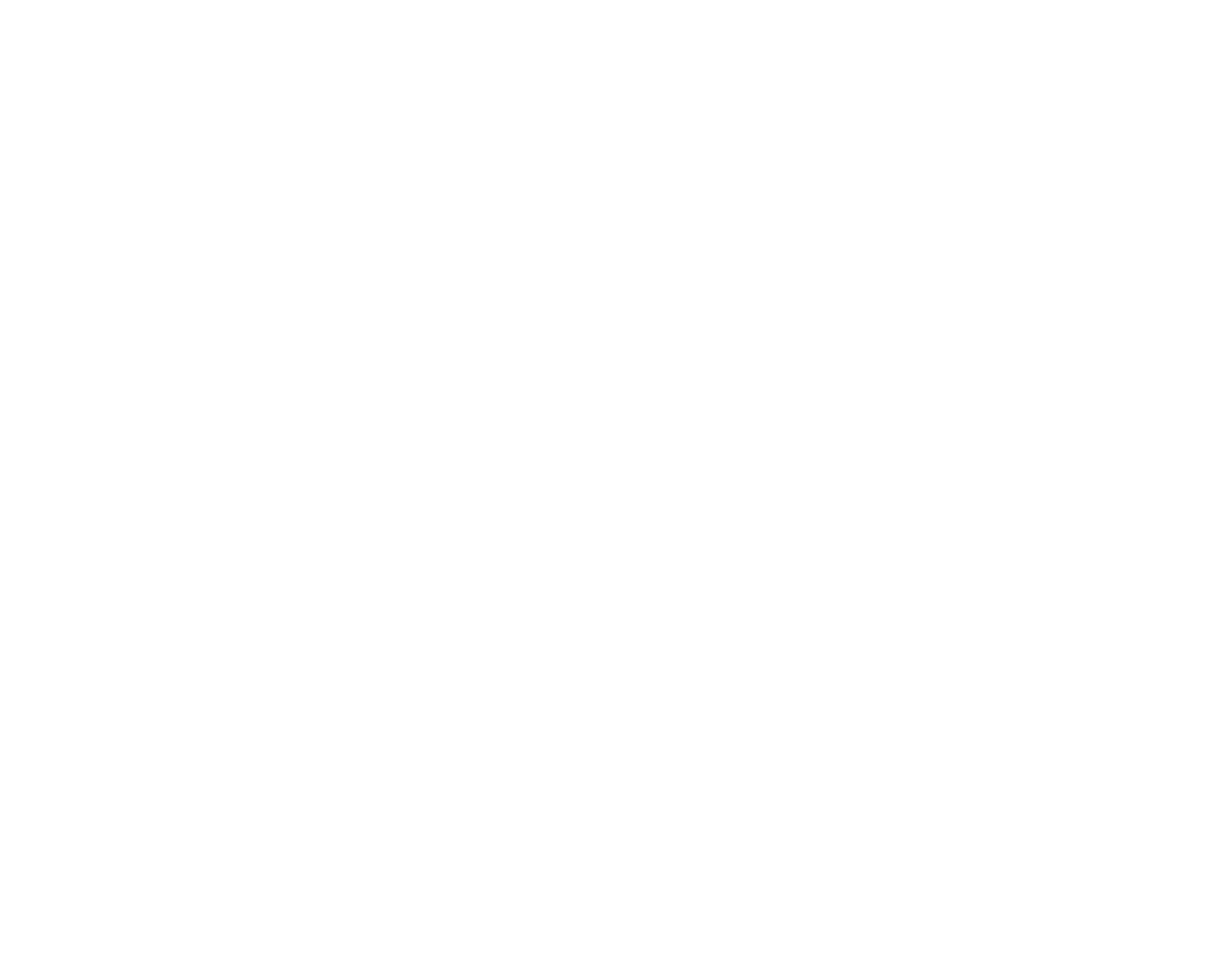
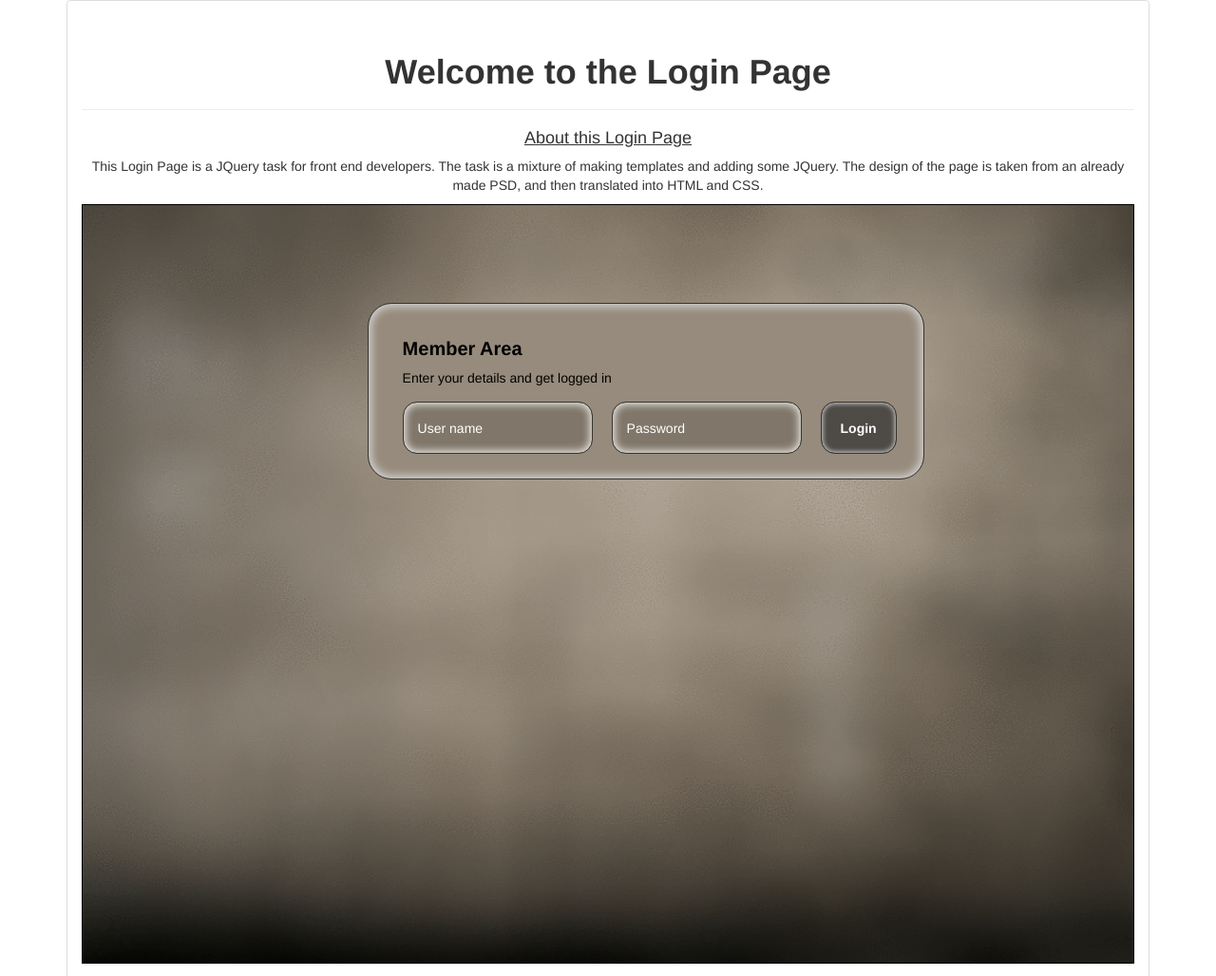
Before and after one commit to borgbjerg1906/Wiredelta-Assignments-Repository, a plain HTML site: page JQuery/Login Page 1.X/index.html in a window 1280 px wide. Shown: the top 1028 px of the page at 95% size. Before the commit the page ends 800 px from the top, so only its background shows below. Drawn offline with nearby package versions, Linux system fonts and the light colour scheme.

Commit message:
Login Page.. not finished

```diff
--- a/HTML and CSS/Profile X.3/profilestyle.css
+++ b/HTML and CSS/Profile X.3/profilestyle.css
@@ -51,7 +51,7 @@ border-top: 3px solid black;
 padding: 10px;
 width: auto;
 height: 100%;
-background-color: #A9E2F3;
+background-color: blue;
 
 
 
--- /dev/null
+++ b/JQuery/Login Page 1.X/css/stylesheet.css
@@ -0,0 +1,109 @@
+
+
+body
+{
+	display:-webkit-box;
+	-webkit-box-flex: 1;
+background-color: orange;
+
+font-family:
+Georgia, "Times New Roman",
+Times, serif;
+
+}
+#login-div{
+   display:-webkit-box;
+   -webkit-box-orient: horizontal;
+	height: auto;
+	display: inline-block;
+	position: relative;
+	padding: 2%;
+	border: 1px solid #38342f;
+	width: 75%;
+    margin: 0 auto;
+    margin-left: auto;
+    margin-top: 10%;
+   	border-radius: 25px;
+	background: #968b7c;
+	-webkit-box-shadow: 0 0 10px 3px lightgrey inset;
+}
+
+#member-area-heading
+{
+	font-size: 20px;
+}
+#about-heading{
+	text-decoration: underline;
+}
+input{
+	-webkit-box-flex: 1;
+	-webkit-box-shadow: 0px 0px 10px 1px #fff inset;
+	background: #80776a;
+	border: 1px solid #38342f;
+	height: 55px;
+	width: 200px;
+	overflow: hidden;
+	padding: 15px;
+	border-radius: 15px;
+	color: #ff0000;
+	margin-left: 10px;
+	float: left;
+
+}
+input:focus{
+	color: white;
+	font-weight: bold;
+}
+::-webkit-input-placeholder { /* WebKit, Blink, Edge */
+    color:    white !important;
+}
+
+#login-button{
+	-webkit-box-shadow: 0 0 5px 1px lightgrey inset;
+
+	margin-top:5px;
+	float: left;
+	background: #4e4a46;
+	height: 55px;
+	width: 80px;
+	border-radius: 15px;
+	border: none;
+	color:white;
+	border: 1px solid #38342f;
+	margin-bottom: 10px;
+	margin-right: 10px;
+}
+#password-input, #username-input{
+	margin-left: 20px;
+	margin-top: 5px;
+}
+#login-button{
+	margin-left: 20px;
+}
+.big-text-div{
+	margin-left: 20px;
+	color:black;
+}
+.small-text-div{
+	margin-bottom: 10px;
+
+}
+#content_div{
+	background-image: url('../images/dark-bg.gif');
+	background-repeat: no-repeat;
+background-size: cover;
+    display:-webkit-box;
+    -webkit-box-flex: 1;
+-webkit-box-orient: vertical;
+border:1px solid black;
+padding: 25px;
+padding-left: 300px;
+
+height: 800px;
+width: 100%;
+}
+.container
+{
+	border-radius: 10px solid #2EFE64;
+	border-radius: 20%
+}
--- a/JQuery/Login Page 1.X/index.html
+++ b/JQuery/Login Page 1.X/index.html
@@ -10,11 +10,65 @@
 	<!-- Mobile Specific Meta -->
 	<meta name="viewport" content="width=device-width, initial-scale=1.0, maximum-scale=1">
 	<!--Stylesheets -->
+	<link rel="stylesheet" type="text/css" href="css/stylesheet.css">
+	<link rel="stylesheet" type="text/css" href="https://maxcdn.bootstrapcdn.com/bootstrap/3.3.5/css/bootstrap.min.css">
 
 </head>
 <body>
 
-	<!-- JavaScript -->
 
-</body>
-</html>
+	<div class="container">
+		<div class="row">
+			<div class="col-lg-12">
+				<div class="panel panel-default">
+					<div class="panel-body">
+						<div class="page-header">
+							<h1 style="text-align: center; font-weight: bold;">Welcome to the Login Page</h1>
+						</div><!--  page-header end  -->
+						<center><h4 id="about-heading">About this Login Page</h4>
+							<p>This Login Page is a JQuery task for front end developers. The task is a mixture of making templates and adding some JQuery. The design of the page is taken from an already made PSD, and then translated into HTML and CSS.
+							</p></center>
+							<div id="content_div">
+								<form id="form">
+								<div id="login-div">
+									<div class="big-text-div">
+										<h1 id="member-area-heading"><b>Member Area</b></h1>
+										<div class="small-text-div">
+											<city id="p-text">Enter your details and get logged in</city>
+										</div><!-- small-text-div end   -->
+									</div> <!--  big-text-div end   -->
+									<input  id="username-input"type="text" name="username" placeholder="User name">
+									<input  id="password-input"type="password" name="password" placeholder="Password">
+									<button type="submit" id="login-button"><b>Login</b></button>
+								</div> <!-- login-div end   -->
+								</form>
+							</div><!-- content-div end   -->
+						</div><!--  panel-body end  -->
+					</div><!-- panel panel-default end   -->
+				</div><!-- col-lg-9 end   -->
+			</div><!--  row end  -->
+		</div><!--  container end  -->
+
+
+
+
+
+
+
+
+
+
+
+
+
+
+
+		<!-- JavaScript -->
+
+		<script src="https://ajax.googleapis.com/ajax/libs/jquery/1.7.1/jquery.min.js"></script>
+		<script type="text/javascript" src="http://james.padolsey.com/demos/jQueryPlugin-flyOffPage/jquery.flyoffpage.min.js"></script>
+		<script type="text/javascript" src="js/JQuery.js"></script>
+
+
+	</body>
+	</html>
--- /dev/null
+++ b/JQuery/Login Page 1.X/js/JQuery.js
@@ -0,0 +1,38 @@
+$(document).ready(function () {
+
+
+//To make login-div fly off when login button is clicked
+
+$("#login-button").click(function(){
+	var username = $("#username-input").val();
+	var password = $("#password-input").val();
+
+//checking for black fields
+
+
+if(username == '' || password == '')
+{
+	alert("Please fill out both fields before logging in!");
+
+}
+// username must be between and 12 characters long
+else if(username.length < 5 || username.length > 12)
+{
+	alert("Username must be between 5 and 12 letters long!");
+}
+else if(password.length < 5 || username.length > 12)
+{
+	alert("Password must be between 5 and 12 letters long!");
+}
+else
+{
+	$('#login-div').flyOffPage({
+    duration: 400, // 400 milliseconds (0.4 seconds)
+    direction: top
+});
+
+
+}
+
+});
+});
```
Also changed, not shown: JQuery/Login Page 1.X/images/Login-box.png (added), JQuery/Login Page 1.X/images/dark-bg.gif (added), 1 other file.
